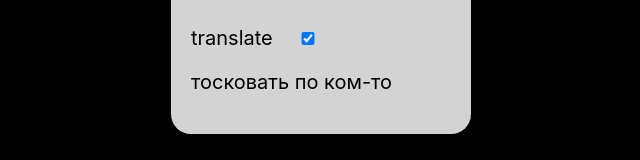
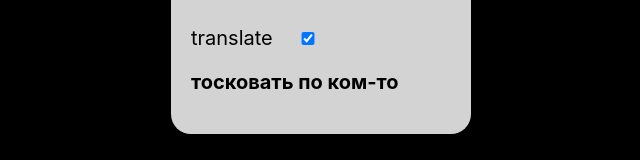
Before and after one commit to OKuts/prepositions, a React (Create React App) app: page / in a window 1280 px wide. Shown: the part 427-587 px from the top of the page, without its empty margins (319-959 px from the left). Built offline with nearby package versions, Linux system fonts and the light colour scheme.

Commit message:
fix: lowerCase

```diff
--- a/package.json
+++ b/package.json
@@ -1,7 +1,7 @@
 {
   "name": "prepositions",
   "version": "0.1.0",
-  "homepage": ".",
+  "homepage": "./",
   "private": true,
   "dependencies": {
     "@testing-library/jest-dom": "^5.11.4",
--- a/src/App.css
+++ b/src/App.css
@@ -69,3 +69,7 @@ input {
 .translate {
     margin-top: 60px;
 }
+
+.translate>p {
+    font-weight: bolder;
+}
```
Also changed, not shown: 6 other files (tests, documents, lock files or other folders).
